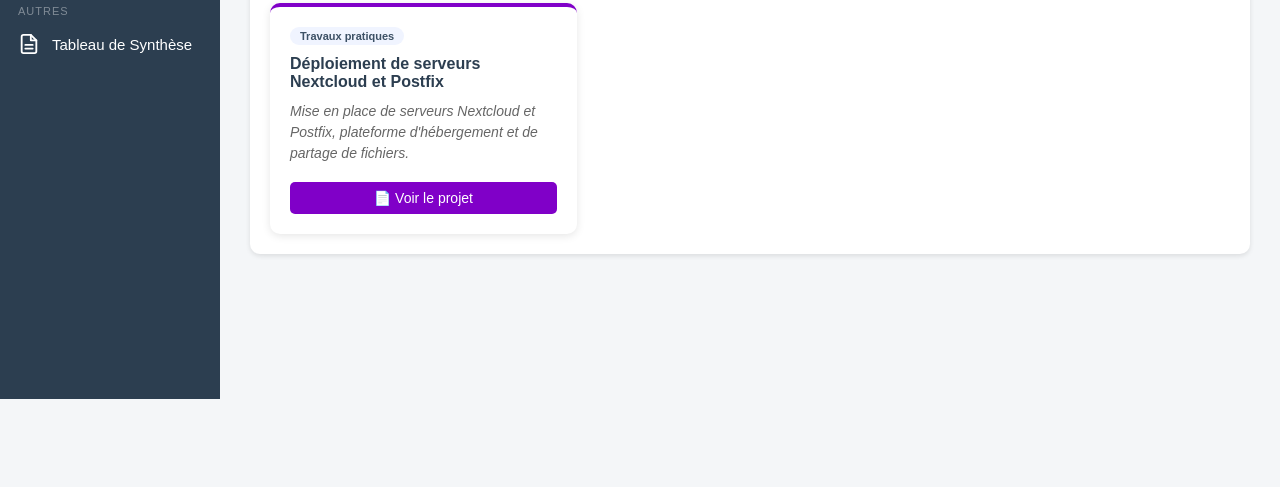
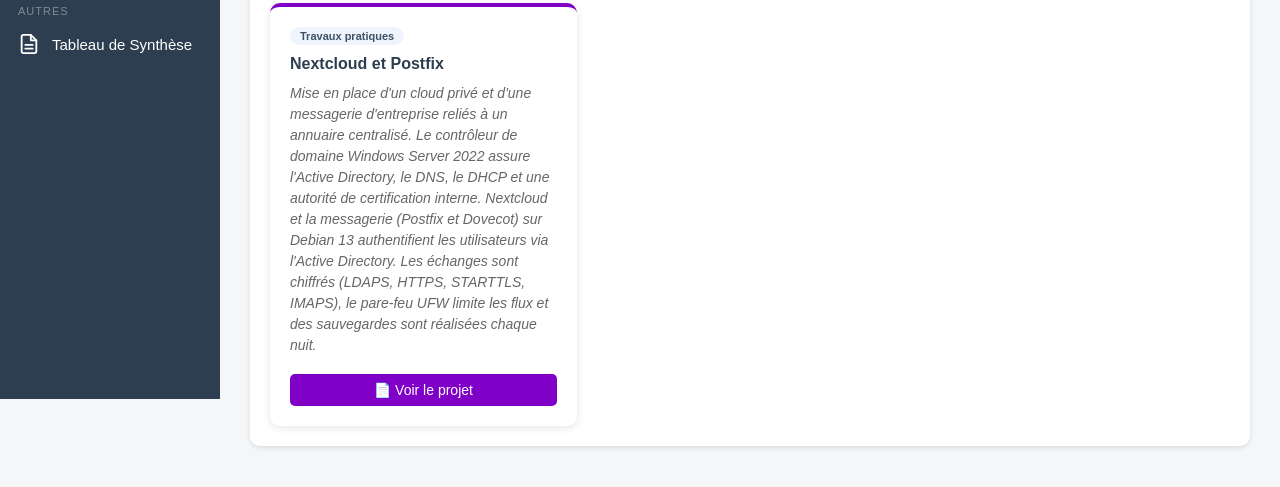
Before and after one commit to Vivifiji/cariouvirginie, a plain HTML site: page e6.html in a window 1280 px wide. Shown: the part 401-888 px from the top of the page. Before the commit the page ends 800 px from the top, so only its background shows below. Drawn offline with Linux system fonts and the light colour scheme.

Commit message:
Update e6.html

```diff
--- a/e6.html
+++ b/e6.html
@@ -179,8 +179,8 @@
     <div class="projets-grid">
       <div class="projet-card">
         <div class="projet-tag">Travaux pratiques</div>
-        <h3>Déploiement de serveurs Nextcloud et Postfix</h3>
-        <p>Mise en place de serveurs Nextcloud et Postfix, plateforme d'hébergement et de partage de fichiers.</p>
+        <h3>Nextcloud et Postfix</h3>
+        <p>Mise en place d'un cloud privé et d'une messagerie d'entreprise reliés à un annuaire centralisé. Le contrôleur de domaine Windows Server 2022 assure l'Active Directory, le DNS, le DHCP et une autorité de certification interne. Nextcloud et la messagerie (Postfix et Dovecot) sur Debian 13 authentifient les utilisateurs via l'Active Directory. Les échanges sont chiffrés (LDAPS, HTTPS, STARTTLS, IMAPS), le pare-feu UFW limite les flux et des sauvegardes sont réalisées chaque nuit.</p>
         <a href="Projets-Professionnels/nextcloud.pdf" target="_blank" class="projet-btn">📄 Voir le projet</a>
       </div>
 
```
